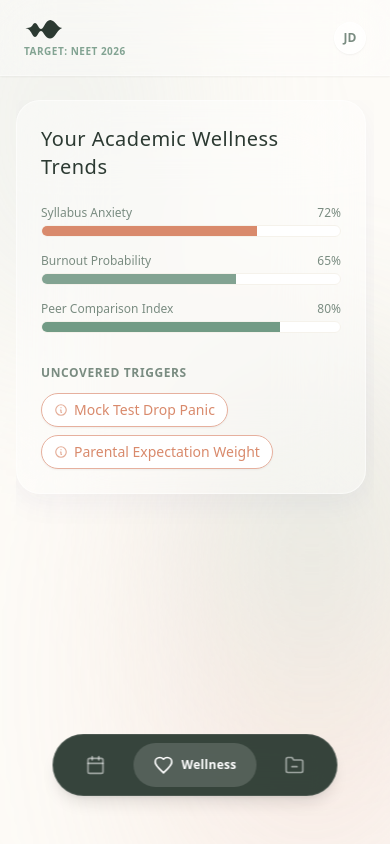
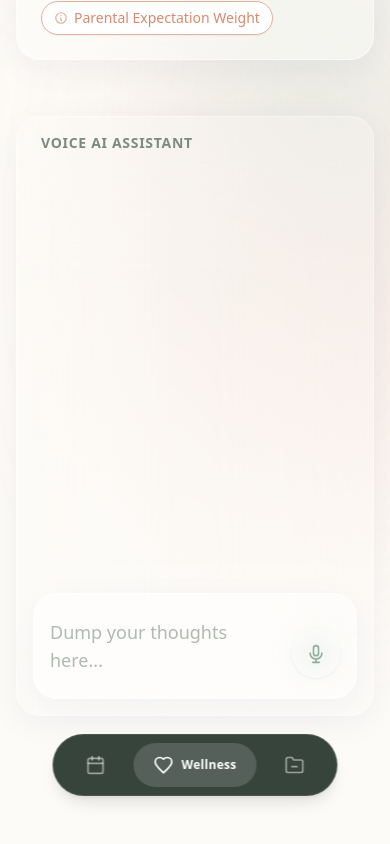
Before and after one commit to Kashy222/WellDone, a Next.js app: page / in a window 390 px wide. Built offline with nearby package versions, Linux system fonts and the light colour scheme.

Commit message:
fix: responsive QA - unhide AI chat on mobile, fix stacking and scrolling

```diff
--- a/src/components/Dashboard/Dashboard.tsx
+++ b/src/components/Dashboard/Dashboard.tsx
@@ -15,10 +15,10 @@ export default function Dashboard() {
   const [activeTab, setActiveTab] = useState<Tab>('wellness');
 
   return (
-    <div className="w-full h-screen flex flex-col bg-transparent font-sans overflow-hidden">
+    <div className="w-full min-h-screen lg:h-screen flex flex-col bg-transparent font-sans lg:overflow-hidden overflow-y-auto">
 
       {/* Global Header */}
-      <header className="flex items-center justify-between px-6 py-4 shrink-0 bg-white/30 backdrop-blur-xl z-20 border-b border-white/40 shadow-sm">
+      <header className="flex items-center justify-between px-6 py-4 shrink-0 bg-white/30 backdrop-blur-xl z-20 border-b border-white/40 shadow-sm sticky top-0">
         <div className="flex flex-col gap-1">
           <div className="flex items-center gap-2">
             <WaveLogo className="w-10 h-6 text-aura-text-primary" />
@@ -32,17 +32,17 @@ export default function Dashboard() {
       </header>
 
       {/* Main Content Area - Split Pane */}
-      <main className="flex-1 w-full max-w-[1400px] mx-auto px-4 sm:px-8 py-6 flex flex-col lg:flex-row gap-8 min-h-0 relative z-10 pb-32 lg:pb-6">
+      <main className="flex-1 w-full max-w-[1400px] mx-auto px-4 sm:px-8 py-6 flex flex-col lg:flex-row gap-8 relative z-10 pb-32 lg:pb-6 lg:min-h-0">
 
         {/* Left Pane: Widgets & Tabs */}
-        <div className="w-full lg:w-7/12 xl:w-2/3 h-full flex flex-col overflow-y-auto hide-scrollbar pb-24 lg:pb-0 pr-2">
+        <div className="w-full lg:w-7/12 xl:w-2/3 flex flex-col lg:h-full lg:overflow-y-auto hide-scrollbar lg:pr-2 min-h-[400px]">
           {activeTab === 'wellness' && <WellnessTracker />}
           {activeTab === 'planner' && <PlannerView />}
           {activeTab === 'syllabus' && <SyllabusView />}
         </div>
 
         {/* Right Pane: AI Voice Chat Assistant */}
-        <div className="hidden lg:flex lg:w-5/12 xl:w-1/3 h-full flex-col bg-white/20 backdrop-blur-3xl border border-white/40 rounded-3xl p-4 shadow-[0_8px_32px_rgba(31,38,135,0.05)]">
+        <div className="flex w-full lg:w-5/12 xl:w-1/3 flex-col bg-white/20 backdrop-blur-3xl border border-white/40 rounded-3xl p-4 shadow-[0_8px_32px_rgba(31,38,135,0.05)] h-[600px] lg:h-full">
            <h2 className="text-sm font-semibold text-aura-text-secondary uppercase tracking-wider mb-4 px-2">Voice AI Assistant</h2>
            <div className="flex-1 overflow-y-auto hide-scrollbar mb-4">
              <ConversationFeed />
@@ -55,7 +55,7 @@ export default function Dashboard() {
       </main>
 
       {/* Persistent Bottom Navigation */}
-      <div className="absolute bottom-6 left-1/2 -translate-x-1/2 z-50">
+      <div className="fixed lg:absolute bottom-6 left-1/2 -translate-x-1/2 z-50">
         <BottomNav activeTab={activeTab} setActiveTab={setActiveTab} />
       </div>
     </div>
```
